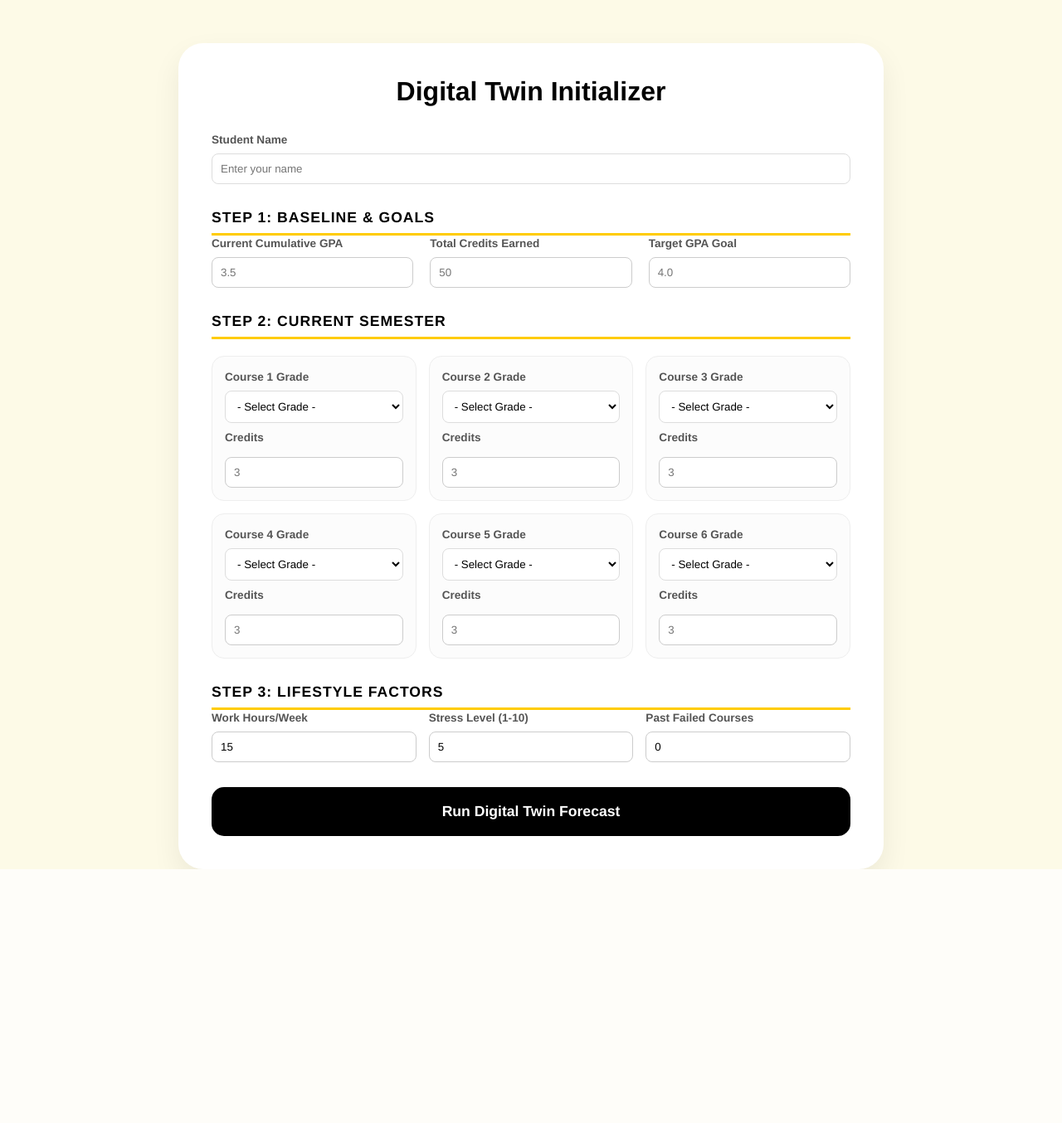
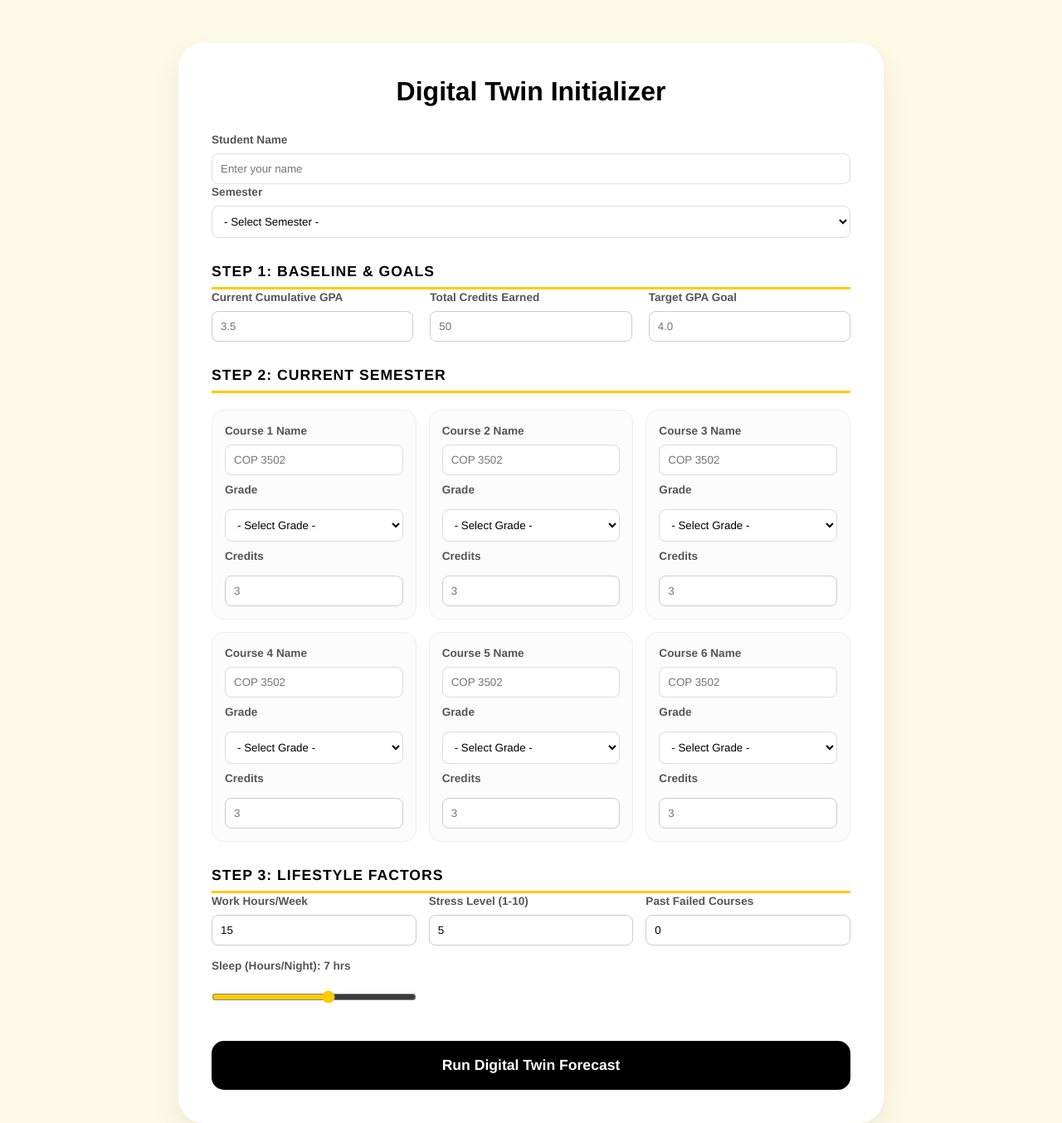
Before and after one commit to N-Saikrishna/DigiTwin, a Flask app: page /simulator in a window 1280 px wide. Shown: the whole page at 83% size. Before the commit the page ends 1048 px from the top, so only its background shows below. Run offline with Flask 3, Linux system fonts and the light colour scheme.

Commit message:
Update index.html

```diff
--- a/templates/index.html
+++ b/templates/index.html
@@ -69,6 +69,12 @@
            font-family: inherit;
        }
        label { font-size: 0.85rem; font-weight: 600; color: #555; }
+       input[type="range"] {
+    width: 100%;
+    margin-top: 10px;
+    accent-color: var(--ucf-yellow);
+    cursor: pointer;
+}
    </style>
 </head>
 <body>
@@ -79,6 +85,14 @@
            <label>Student Name</label>
            <input type="text" name="student_name" placeholder="Enter your name" required>
 
+
+           <label>Semester</label>
+           <select name="semester" required>
+               <option value="">- Select Semester -</option>
+               <option value="Fall">Fall</option>
+               <option value="Spring">Spring</option>
+               <option value="Summer">Summer</option>
+           </select>
            <h3>Step 1: Baseline & Goals</h3>
            <div style="display: grid; grid-template-columns: 1fr 1fr 1fr; gap: 20px;">
                <div>
@@ -95,11 +109,15 @@
                </div>
            </div>
 
+
            <h3>Step 2: Current Semester</h3>
            <div class="grid">
                {% for i in range(6) %}
                <div class="course-box">
-                    <label>Course {{ i + 1 }} Grade</label>
+                <label>Course {{ i + 1 }} Name</label>
+                <input type="text" name="course_names[]" placeholder="COP 3502">
+
+                <label style="margin-top:10px; display:block;">Grade</label>
                 <select name="grades[]">
                     <option value="">- Select Grade -</option>
                     <option value="4.0">A (4.0)</option>
@@ -108,11 +126,13 @@
                     <option value="1.0">D (1.0)</option>
                     <option value="0.0">F (0.0)</option>
                 </select>
+
                 <label style="display:block; margin-top:10px;">Credits</label>
                 <input type="number" name="credits[]" placeholder="3">
                </div>
                {% endfor %}
            </div>
+
 
            <h3>Step 3: Lifestyle Factors</h3>
            <div style="display: grid; grid-template-columns: 1fr 1fr 1fr; gap: 15px;">
@@ -128,7 +148,20 @@
                    <label>Past Failed Courses</label>
                    <input type="number" name="failed" value="0">
                </div>
+               <div>
+                <label>Sleep (Hours/Night): <span id="sleepValue">7</span> hrs</label>
+                <input
+                    type="range"
+                    name="sleep_hours"
+                    min="0"
+                    max="12"
+                    step="0.5"
+                    value="7"
+                    oninput="document.getElementById('sleepValue').innerText = this.value"
+                >
             </div>
+           </div>
+
 
            <button type="submit" class="btn">Run Digital Twin Forecast</button>
        </form>
```
Lines whose indentation alone changed are shown as unchanged.
